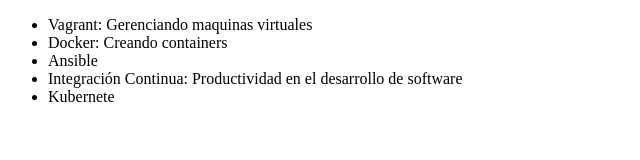
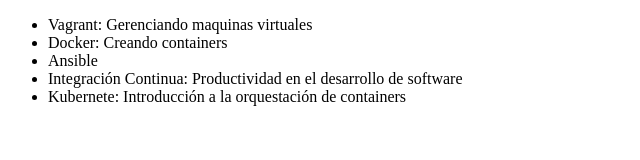
Before and after one commit to rafaelcastilloamaral/rca-git, a plain HTML site: page index.html in a window 1280 px wide. Shown: the whole page, without its empty margins (0-640 px from the left). Drawn offline with Linux system fonts and the light colour scheme.

Commit message:
Se modificó el nombrre del curso de Kubernetes

```diff
--- a/index.html
+++ b/index.html
@@ -10,7 +10,7 @@
             <li>Docker: Creando containers</li>
             <li>Ansible</li>
             <li>Integración Continua: Productividad en el desarrollo de software</li>
-            <li>Kubernete</li>
+            <li>Kubernete: Introducción a la orquestación de containers</li>
         </ul>
     </body>
 </html>
```
